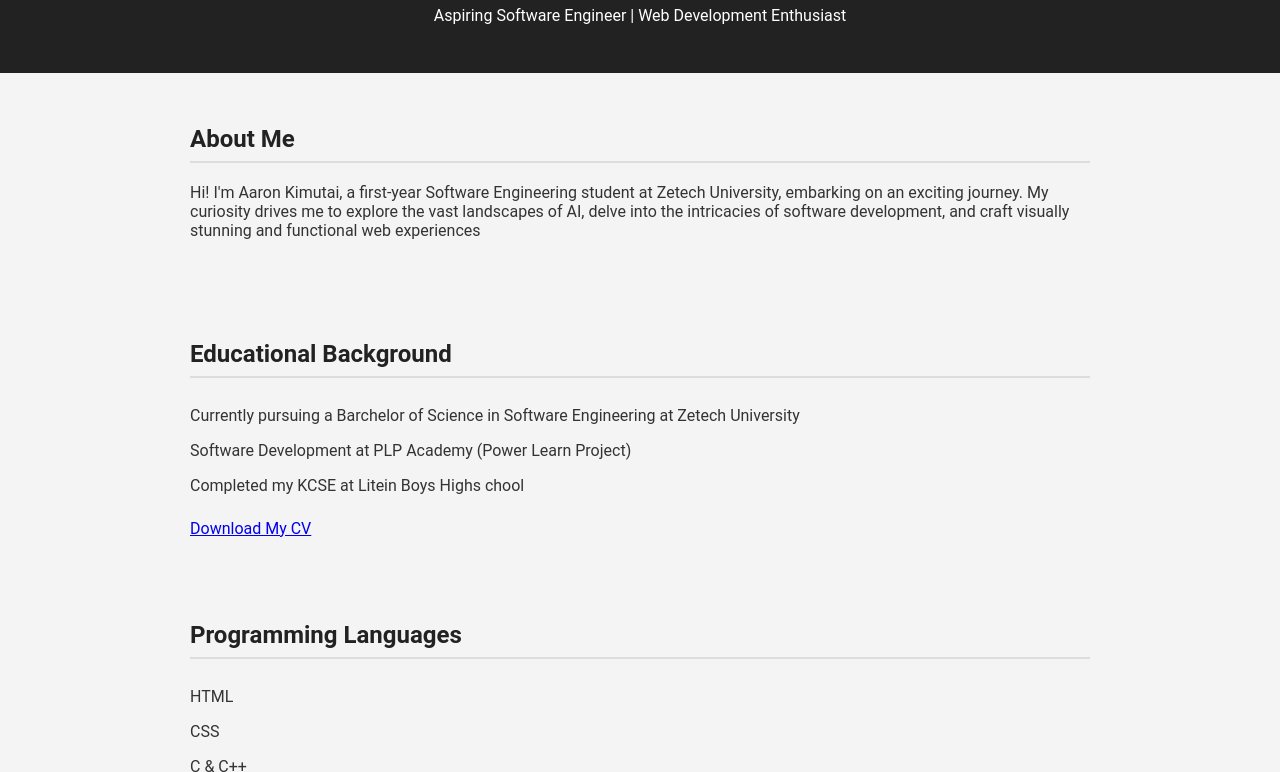
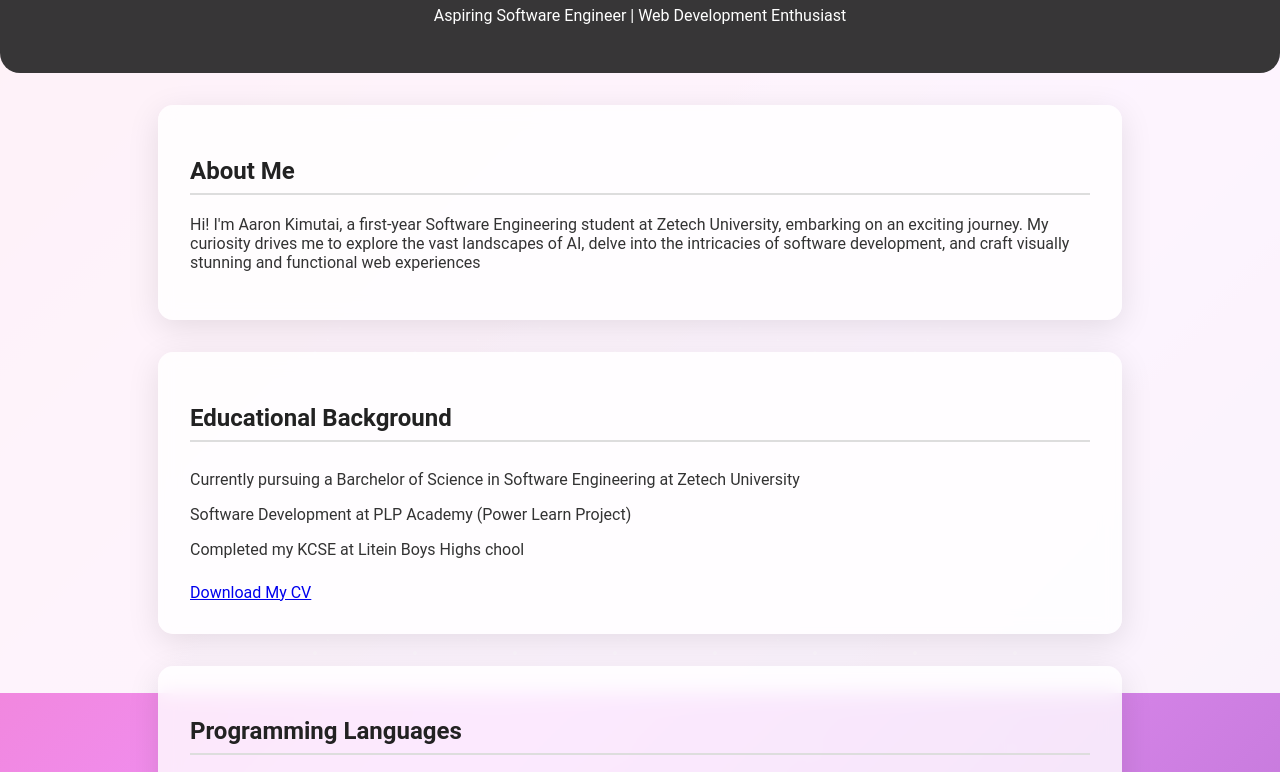
Before and after one commit to cheru-ke/My-portfolio, a plain HTML site: page index.html in a window 1280 px wide. Shown: the part 107-879 px from the top of the page. Drawn offline with Linux system fonts and the light colour scheme.

Commit message:
Update style.css

```diff
--- a/style.css
+++ b/style.css
@@ -77,3 +77,142 @@ footer {
   background-color: #eee;
   margin-top: 2rem;
 }
+/* ✨ Make Aaron's portfolio look a bit fancier with animated  */
+
+body {
+  font-family: 'Roboto', sans-serif;
+  margin: 0;
+  padding: 0;
+  color: #333;
+
+  position: relative;
+  min-height: 100vh;
+  overflow-x: hidden;
+
+  /* Gradient background that slowly moves  */
+  background: linear-gradient(-45deg,
+    #667eea, #764ba2,
+    #f093fb, #f5576c,
+    #4facfe, #00f2fe
+  );
+  background-size: 400% 400%;
+  animation: gradientShift 15s ease infinite;
+}
+
+/* Layer to soften the background so text is easier to read */
+body::before {
+  content: '';
+  position: fixed;
+  top: 0;
+  left: 0;
+  width: 100%;
+  height: 100%;
+
+  /* Slight white overlay  */
+  background: rgba(255, 255, 255, 0.9);
+  z-index: -1;
+  pointer-events: none;
+}
+
+/* /* 💫 Add some floating sparkles  */
+body::after {
+  content: '';
+  position: fixed;
+  top: 0;
+  left: 0;
+  width: 100%;
+  height: 100%;
+
+  background-image:
+    radial-gradient(circle at 25% 25%, rgba(255, 255, 255, 0.3) 2px, transparent 2px),
+    radial-gradient(circle at 75% 75%, rgba(255, 255, 255, 0.3) 1px, transparent 1px),
+    radial-gradient(circle at 50% 50%, rgba(255, 255, 255, 0.2) 1px, transparent 1px);
+
+  background-size: 100px 100px, 150px 150px, 200px 200px;
+  animation: floatParticles 20s linear infinite;
+
+  z-index: -1;
+  pointer-events: none;
+}
+
+/* Animate the gradient background sideways */
+@keyframes gradientShift {
+  0% { background-position: 0% 50%; }
+  50% { background-position: 100% 50%; }
+  100% { background-position: 0% 50%; }
+}
+
+
+@keyframes floatParticles {
+  0% {
+    transform: translateY(0px) rotate(0deg);
+  }
+  100% {
+    transform: translateY(-100px) rotate(360deg);
+  }
+}
+
+/* Sections get a bit of glassy look with soft entry animation */
+section {
+  padding: 2rem;
+  max-width: 900px;
+  margin: 2rem auto 2rem auto;
+  background: rgba(255, 255, 255, 0.8);
+  backdrop-filter: blur(10px);
+  border-radius: 15px;
+  box-shadow: 0 8px 32px rgba(0, 0, 0, 0.1);
+
+  opacity: 0;
+  transform: translateY(20px);
+  animation: fadeInUp 0.8s ease forwards;
+}
+
+/* Slight stagger on section fade-in — not perfect */
+section:nth-child(2) { animation-delay: 0.2s; }
+section:nth-child(3) { animation-delay: 0.4s; }
+section:nth-child(4) { animation-delay: 0.6s; }
+section:nth-child(5) { animation-delay: 0.8s; }
+section:nth-child(6) { animation-delay: 1s; }
+section:nth-child(7) { animation-delay: 1.2s; }
+
+@keyframes fadeInUp {
+  to {
+    transform: translateY(0);
+    opacity: 1;
+  }
+}
+
+/* Header tweaks —  dark translucent bar look here */
+header {
+  background: rgba(34, 34, 34, 0.9);
+  color: white;
+  text-align: center;
+  padding: 2rem;
+
+  border-radius: 0 0 20px 20px;
+  margin-bottom: 2rem;
+  backdrop-filter: blur(10px);
+}
+
+/* Link hover animations  */
+.project a,
+nav a {
+  transition: all 0.3s ease;
+}
+
+.project a:hover {
+  transform: translateY(-2px);
+  text-shadow: 0 2px 4px rgba(0, 0, 0, 0.2);
+}
+
+/* Buttons in contact form */
+.contact-form button {
+  transition: all 0.3s ease;
+  position: relative;
+  overflow: hidden;
+}
+
+.contact-form button:hover {
+  transform: translateY(-2px);
+  box-shadow: 0 5px 15px rgba(0, 0, 0, 0.2);
+}
```
